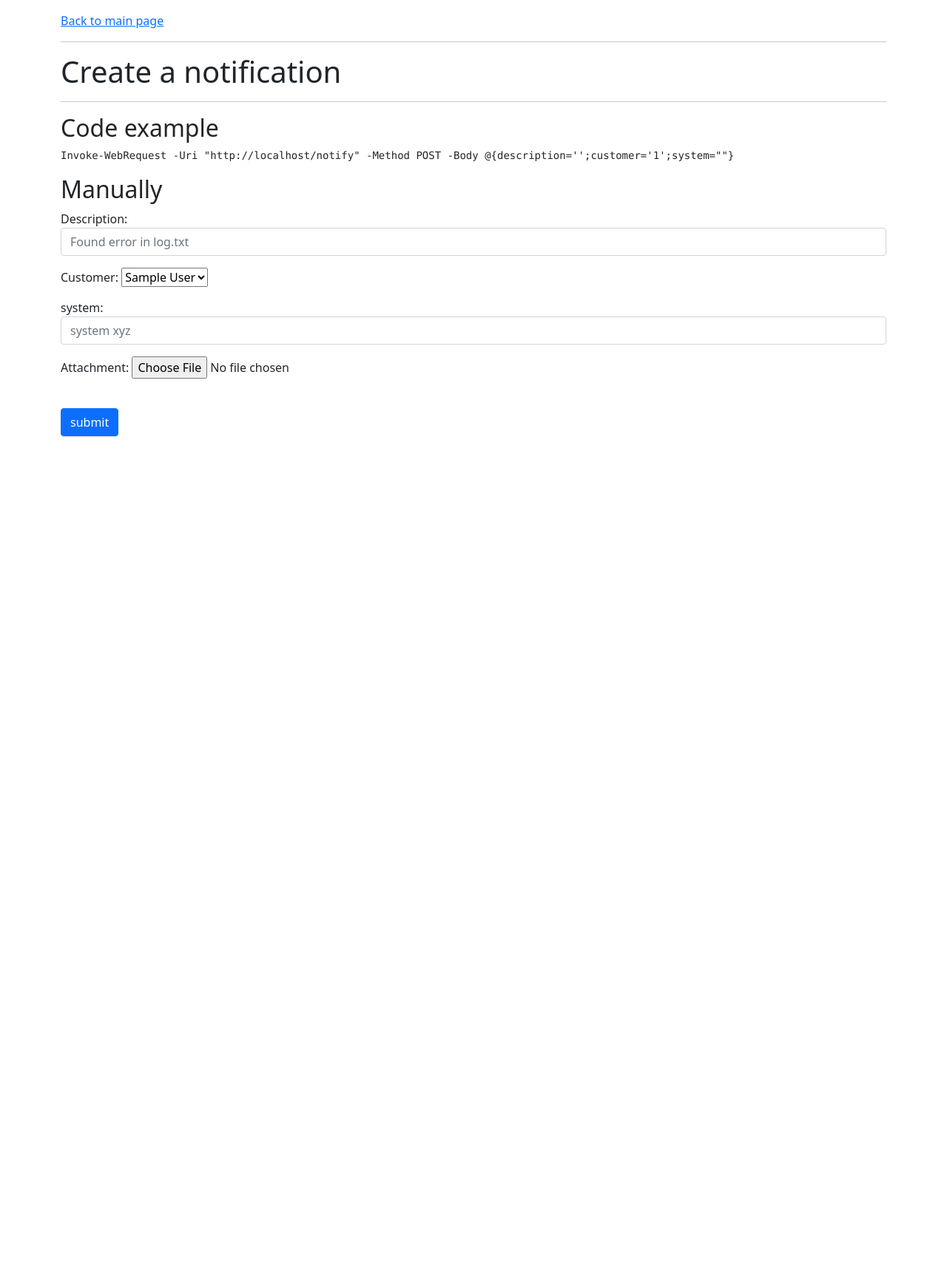
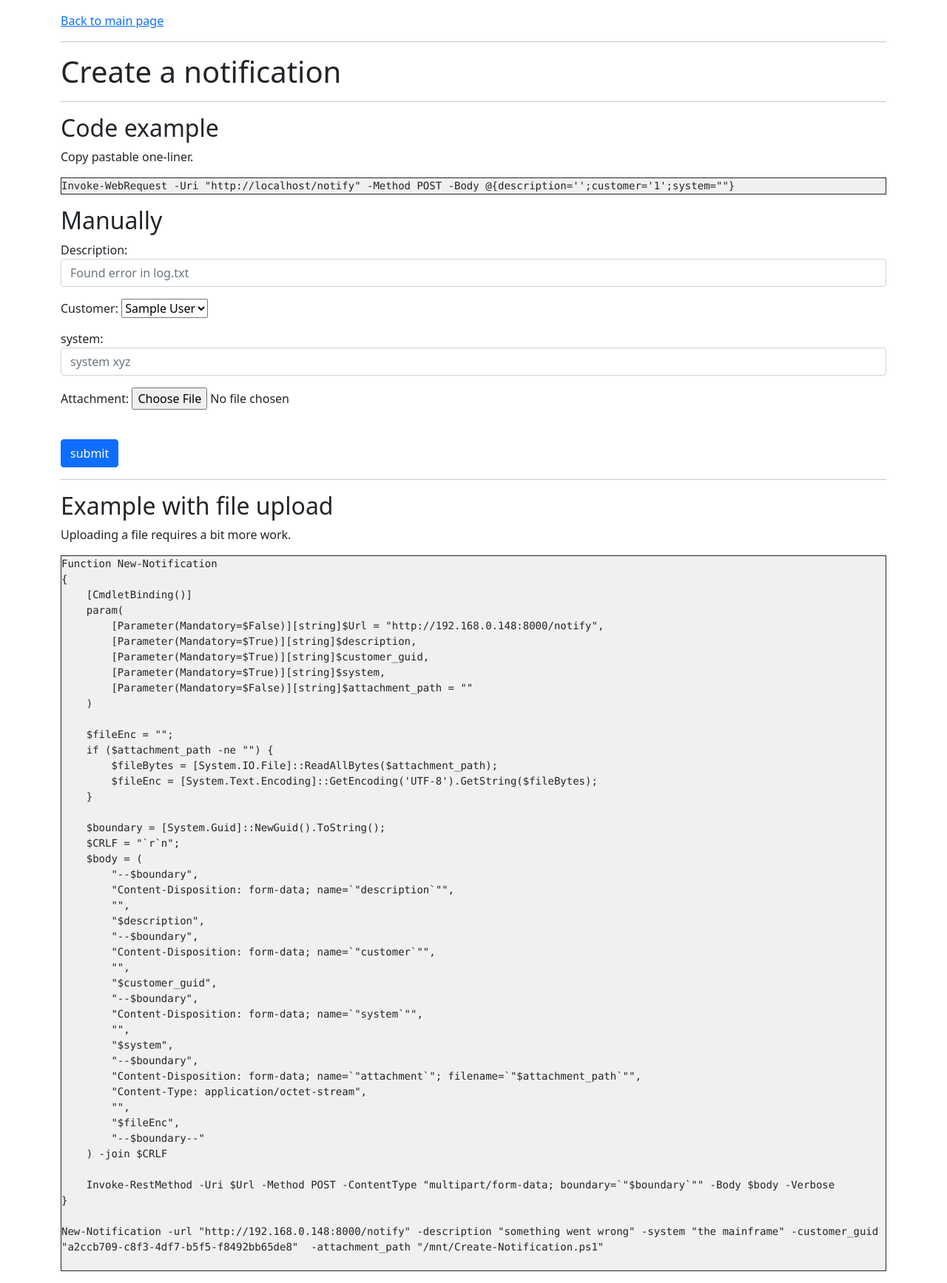
Before and after one commit to sir-ragna/notifier, a Django app: page /notify in a window 1280 px wide. Shown: the whole page at 74% size. Before the commit the page ends 590 px from the top, so only its background shows below. Run offline with Django 3.2, Linux system fonts and the light colour scheme; tables that the repository leaves empty hold one stand-in row (values such as "Sample post").

Commit message:
add copy-pastable code

```diff
--- a/notifications/templates/notify.html.j2
+++ b/notifications/templates/notify.html.j2
@@ -3,30 +3,86 @@
 {% block head %}
 <style>
 /* Fix example code styling white-space:pre-line; pre-wrap; */
-pre { white-space: pre-line; }
+pre { white-space: pre-wrap; }
+code { background: #f0f0f0; display:block; }
 </style>
 {% endblock head %}
+
 {% block content %}
 <a href="{% url 'index' %}">Back to main page</a>
 <hr>
 <h1>Create a notification</h1>
+
 <hr>
 <h2>Code example</h2>
-<pre><code id="example-code"></code></pre>
+<p>Copy pastable one-liner.</p>
+<pre><code id="example-code" class="border border-dark"></code></pre>
+
 <h2>Manually</h2>
+
 <form action="{% url 'create notification' %}" method="POST" enctype="multipart/form-data">
+    {{ notification_form.as_p }}
+    <br>
+    <button class="btn btn-primary" type="submit">submit</button>
+</form>
 
-{{ notification_form.as_p }}
-<br>
-<button class="btn btn-primary" type="submit">submit</button>
-</form>
+<hr>
+<h2>Example with file upload</h2>
+
+<p>Uploading a file requires a bit more work.</p>
+
+<pre><code class="border border-dark"
+>Function New-Notification
+{
+    [CmdletBinding()]
+    param(
+        [Parameter(Mandatory=$False)][string]$Url = "http://192.168.0.148:8000/notify",
+        [Parameter(Mandatory=$True)][string]$description,
+        [Parameter(Mandatory=$True)][string]$customer_guid,
+        [Parameter(Mandatory=$True)][string]$system,
+        [Parameter(Mandatory=$False)][string]$attachment_path = ""
+    )
+
+    $fileEnc = "";
+    if ($attachment_path -ne "") {
+        $fileBytes = [System.IO.File]::ReadAllBytes($attachment_path);
+        $fileEnc = [System.Text.Encoding]::GetEncoding('UTF-8').GetString($fileBytes);
+    }
+
+    $boundary = [System.Guid]::NewGuid().ToString();
+    $CRLF = "`r`n";
+    $body = (
+        "--$boundary",
+        "Content-Disposition: form-data; name=`"description`"",
+        "",
+        "$description",
+        "--$boundary",
+        "Content-Disposition: form-data; name=`"customer`"",
+        "",
+        "$customer_guid",
+        "--$boundary",
+        "Content-Disposition: form-data; name=`"system`"",
+        "",
+        "$system",
+        "--$boundary",
+        "Content-Disposition: form-data; name=`"attachment`"; filename=`"$attachment_path`"",
+        "Content-Type: application/octet-stream",
+        "",
+        "$fileEnc",
+        "--$boundary--"
+    ) -join $CRLF
+
+    Invoke-RestMethod -Uri $Url -Method POST -ContentType "multipart/form-data; boundary=`"$boundary`"" -Body $body -Verbose
+}
+
+New-Notification -url "http://192.168.0.148:8000/notify" -description "something went wrong" -system "the mainframe" -customer_guid "a2ccb709-c8f3-4df7-b5f5-f8492bb65de8"  -attachment_path "/mnt/Create-Notification.ps1"
+        </code></pre>
 
 <script>
 let description = document.getElementById('id_description')
 let system = document.getElementById('id_system')
 let customer = document.getElementById('id_customer')
 function updateExampleCode() {
-    console.log("hello");
     let example = document.getElementById('example-code');
     let url = window.location;
     example.innerHTML = `Invoke-WebRequest -Uri "${url}" -Method POST -Body @{description='${description.value}';customer='${customer.value}';system="${system.value}"}`;
--- a/notifications/views.py
+++ b/notifications/views.py
@@ -102,6 +102,8 @@ def manage_customers(request):
             new_customer = models.Customer(name=name, guid=guid)
             new_customer.save()
             messages.info(request, f"Created customer({name})")
+        else:
+            messages.error(request, "Failed to create customer")
     else:
         customer_form = forms.CustomerForm()
 
```
